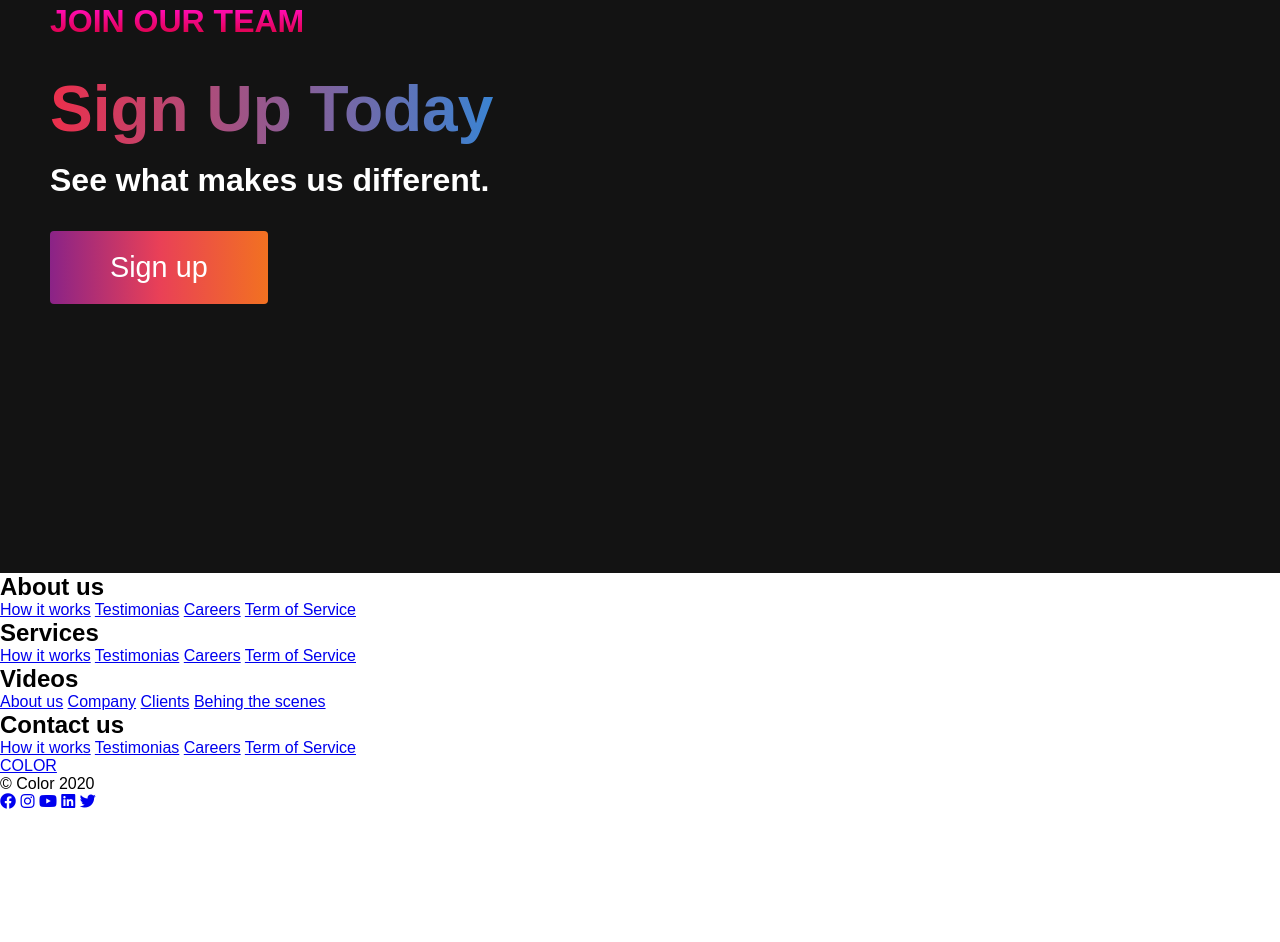
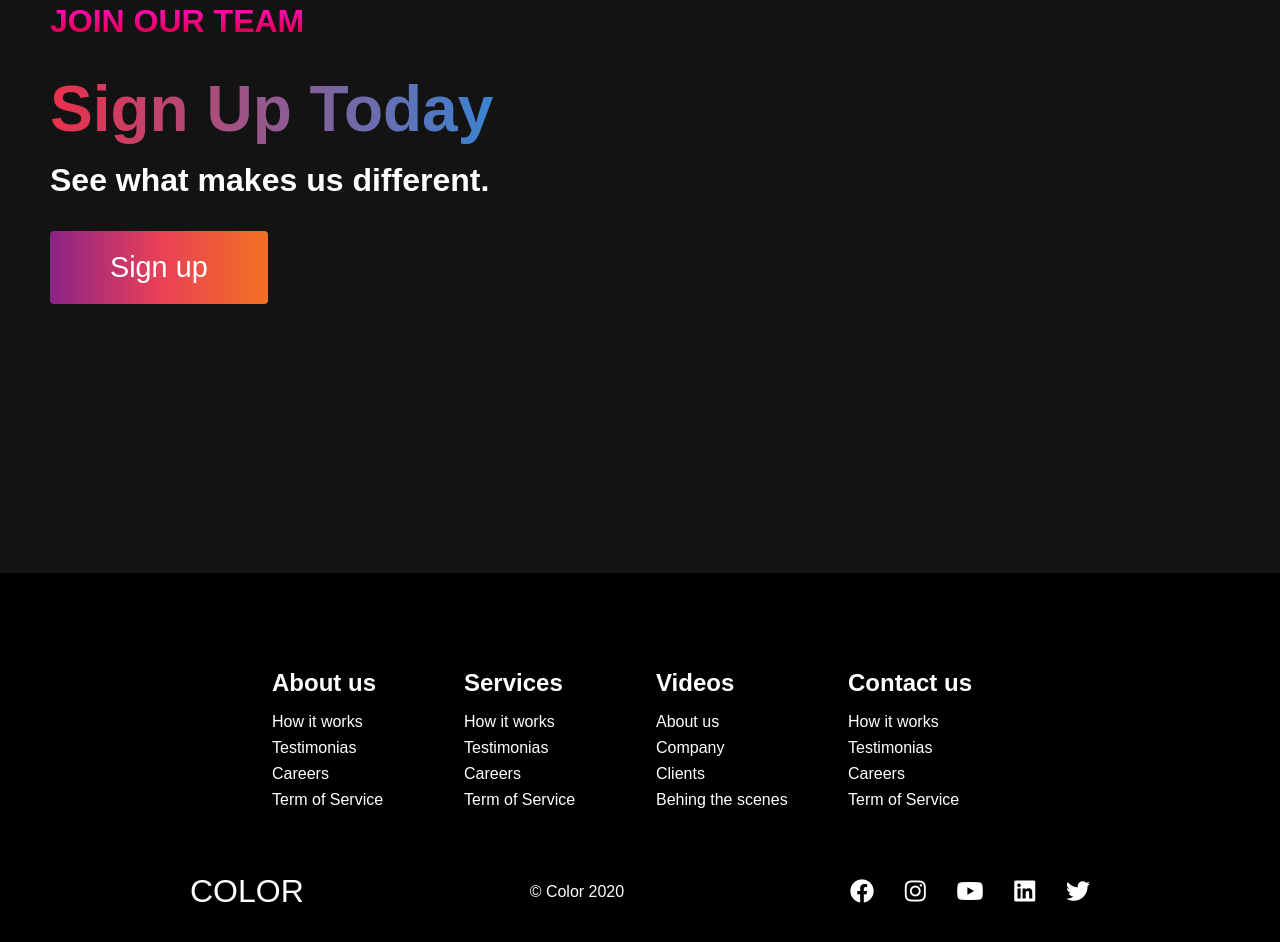
Before and after one commit to johannamag/smooth-scroll-responsive-website, a plain HTML site: page index.html in a window 1280 px wide. Shown: the part 3336-4278 px from the top of the page. Before the commit the page ends 4147 px from the top, so only its background shows below. Drawn offline with Linux system fonts and the light colour scheme; a script that the page names is missing; a web font is replaced by a local one.

Commit message:
Styled Footer

```diff
--- a/styles.css
+++ b/styles.css
@@ -527,3 +527,114 @@
     grid-template-columns: 1fr;
   }
 }
+
+.footer__container {
+  background-color: #000;
+  padding: 5rem 0;
+  display: flex;
+  flex-direction: column;
+  justify-content: center;
+  align-items: center;
+}
+
+#footer__logo {
+  color: #fff;
+  display: flex;
+  align-items: center;
+  cursor: pointer;
+  text-decoration: none;
+  font-size: 2rem;
+}
+
+.footer__links {
+  width: 100%;
+  max-width: 1000px;
+  display: flex;
+  justify-content: center;
+}
+
+.footer__link--wrapper {
+  display: flex;
+}
+
+.footer__link--items {
+  display: flex;
+  flex-direction: column;
+  align-items: flex-start;
+  margin: 16px;
+  text-align: left;
+  width: 160px;
+  box-sizing: border-box;
+}
+
+.footer__link--items h2 {
+  margin-bottom: 16px;
+  color: #fff;
+}
+
+.footer__link--items a {
+  color: #fff;
+  text-decoration: none;
+  margin-bottom: 0.5rem;
+  transition: all 0.3s ease-out;
+}
+
+.footer__link--items a:hover {
+  color: #d40033;
+}
+
+.social__icon--link {
+  color: #fff;
+  font-size: 24px;
+}
+
+.social__media {
+  width: 100%;
+  max-width: 1000px;
+}
+
+.social__media--wrap {
+  display: flex;
+  justify-content: space-between;
+  align-items: center;
+  width: 90%;
+  max-width: 1000px;
+  margin: 40px auto 0 auto;
+}
+
+.social__icons {
+  display: flex;
+  justify-content: space-between;
+  align-items: center;
+  width: 240px;
+}
+
+.website__rights {
+  color: #fff;
+}
+
+@media screen and (max-width: 820px) {
+  .footer__links {
+    padding-top: 2rem;
+  }
+  #footer__logo {
+    margin-bottom: 2rem;
+  }
+  .website__rights {
+    margin-bottom: 2rem;
+  }
+  .footer__link--wrapper {
+    flex-direction: column;
+  }
+  .social__media--wrap {
+    flex-direction: column;
+  }
+}
+
+@media screen and (max-width: 480px) {
+  .footer__link--items {
+    margin: 0;
+    padding: 10px;
+    width: 100%;
+  }
+}
```
